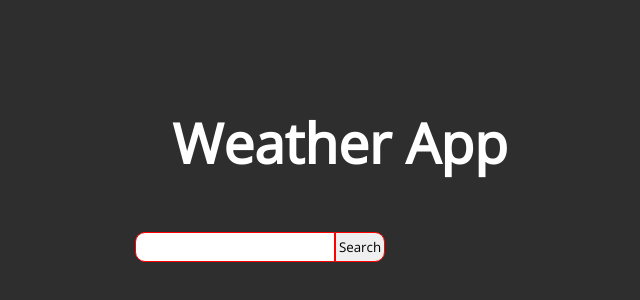
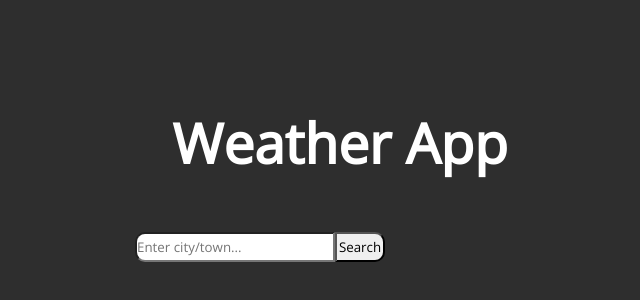
Before and after one commit to ArthurAndradee/Weather-App, a React (Create React App) app: page / in a window 1280 px wide. Shown: the part 108-408 px from the top of the page, without its empty margins (460-1100 px from the left). Built offline with nearby package versions, Linux system fonts and the light colour scheme.

Commit message:
saving up to test something

```diff
--- a/package.json
+++ b/package.json
@@ -16,6 +16,7 @@
     "@types/react": "^18.0.0",
     "@types/react-dom": "^18.0.0",
     "babel-plugin-macros": "^3.1.0",
+    "cors": "^2.8.5",
     "react": "^18.2.0",
     "react-dom": "^18.2.0",
     "react-scripts": "5.0.1",
--- a/src/App.tsx
+++ b/src/App.tsx
@@ -1,15 +1,7 @@
-import { useState } from "react";
 import Layout from "./Layout";
 import Globalstyles from "./styles/Globalstyles";
 
-const api = {
-  key: "1b0611a8ab0f4f7fa416c2d0ad1573c5",
-  base: "https://api.openweatherapp.org/data/2.5/",
-}
-
 function App() {
-  const [search,setSearch] = useState("")
-
   return (
     <div>
       <Layout />
--- a/src/Layout/index.tsx
+++ b/src/Layout/index.tsx
@@ -1,14 +1,35 @@
 import React from 'react';
+import { useState } from "react";
 
 import { Input, Button} from './styles';
 import Header from '../Header';
 
+const api = {
+  key: "1b0611a8ab0f4f7fa416c2d0ad1573c5",
+  base: "https://api.openweatherapp.org/data/2.5/",
+}
+
 const Layout: React.FC = () => {
+  const [search,setSearch] = useState("")
+
+  const searchPressed = () => {
+    fetch(`${api.base}weather?q=${search}&units=metric&&APPID=${api.key}`,{
+      mode: 'no-cors'})
+    .then(res => res.json())
+    .then((result) => {
+      console.log(result)
+    })
+  }
+
+
   return (
     <div>
         <Header />
-        <Input/>
-        <Button>Search</Button>
+        <Input
+        type='text'
+        placeholder='Enter city/town...'
+        onChange={(e) => setSearch(e.target.value)}/>
+        <Button onClick={searchPressed}>Search</Button>
         <div>
           <p></p>
           <p></p>
--- a/src/Layout/styles.ts
+++ b/src/Layout/styles.ts
@@ -6,8 +6,6 @@ export const Input = styled.input`
 
     border-top-left-radius: 10px;
     border-bottom-left-radius: 10px;
-
-    border: 1px solid red;
 
     margin-left: 595px;
 
@@ -23,6 +21,4 @@ export const Button = styled.button`
     border-bottom-right-radius: 10px;
 
     cursor: pointer;
-
-    border: 1px solid red;
 `;
```
Also changed, not shown: 1 other file (tests, documents, lock files or other folders).
